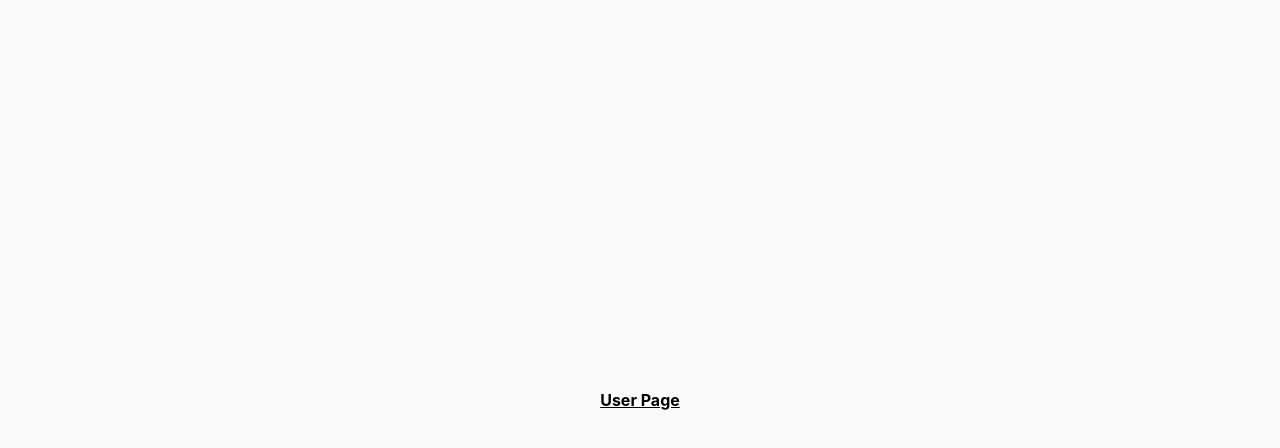
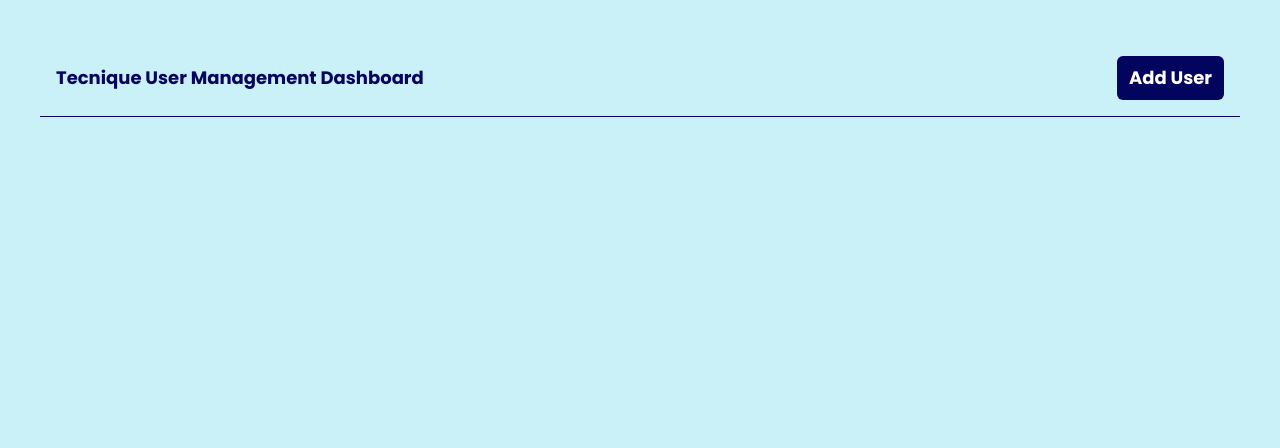
Before and after one commit to DeepakTayde/tacnique-user-management-dashboard, a React (Create React App) app: page / in a window 1280 px wide. Shown: the top 448 px of the page. Built offline with nearby package versions, Linux system fonts and the light colour scheme.

Commit message:
HeaderComponent Implemented and styled

```diff
--- a/src/App.js
+++ b/src/App.js
@@ -1,10 +1,14 @@
 
+import HeaderComponent from "./components/HeaderComponent";
 import UserPage from "./pages/UserPage";
+
 
 function App() {
   return (
-    <div className="min-h-screen bg-gray-50 flex items-center justify-center">
-      <UserPage/>
+    <div className="min-h-screen bg-background flex items-start justify-center p-10">
+      {/*Creating Header component for batter UI*/}
+    <HeaderComponent/>
+    <UserPage/>
     </div>
   );
 }
--- /dev/null
+++ b/src/components/HeaderComponent.jsx
@@ -0,0 +1,12 @@
+import React from 'react'
+// This HeaderComponent is used to display the header of the dashboard with a title and an "Add User" button.
+const HeaderComponent = () => {
+  return (
+    <div className='flex justify-between items-center p-4 border-b border-primary w-full  '>
+        <h1 className='text-primary font-bold text-lg '>Tecnique User Management Dashboard</h1>
+        <button className='bg-primary text-white font-bold text-lg px-3 py-2 rounded-md '>Add User</button>
+    </div>
+  )
+}
+
+export default HeaderComponent
--- a/src/index.css
+++ b/src/index.css
@@ -1,12 +1,14 @@
+
+@import url('https://fonts.googleapis.com/css2?family=Poppins:ital,wght@0,100;0,200;0,300;0,400;0,500;0,600;0,700;0,800;0,900;1,100;1,200;1,300;1,400;1,500;1,600;1,700;1,800;1,900&display=swap');
+
+
 @tailwind base;
 @tailwind components;
 @tailwind utilities;
 
 body {
   margin: 0;
-  font-family: -apple-system, BlinkMacSystemFont, 'Segoe UI', 'Roboto', 'Oxygen',
-    'Ubuntu', 'Cantarell', 'Fira Sans', 'Droid Sans', 'Helvetica Neue',
-    sans-serif;
+  font-family: 'Poppins', sans-serif;
   -webkit-font-smoothing: antialiased;
   -moz-osx-font-smoothing: grayscale;
 }
--- a/src/pages/UserPage.jsx
+++ b/src/pages/UserPage.jsx
@@ -2,9 +2,11 @@
 
 const UserPage = () => {
   return (
-    <div>
-      <h1 className="text-3lx font-bold underline"> User Page</h1>
-    </div>
+    <>
+      <div className="userContainer">
+
+      </div>
+    </>
   )
 }
 
--- a/tailwind.config.js
+++ b/tailwind.config.js
@@ -4,7 +4,17 @@
     "./src/**/*.{js,jsx,ts,tsx}",
   ],
   theme: {
-    extend: {},
+    extend: {
+      fontFamily:{
+        poppins: ['Poppins', 'sans-serif']
+      },
+      colors: {
+        primary: '#03045e',
+        secondary: '#0077b6',
+        accent: '#00b4d8',
+        background: '#caf0f8',
+      }
+    },
   },
   plugins: [],
 }
```
